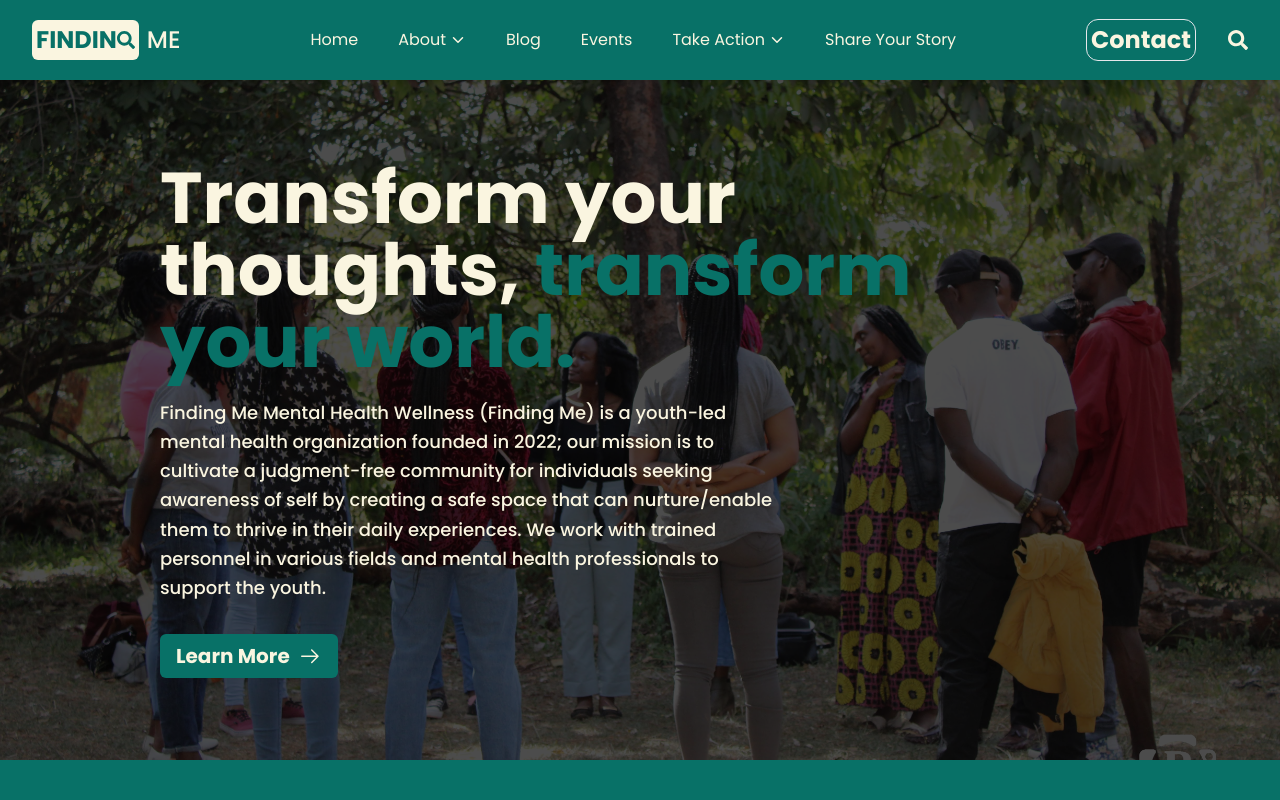
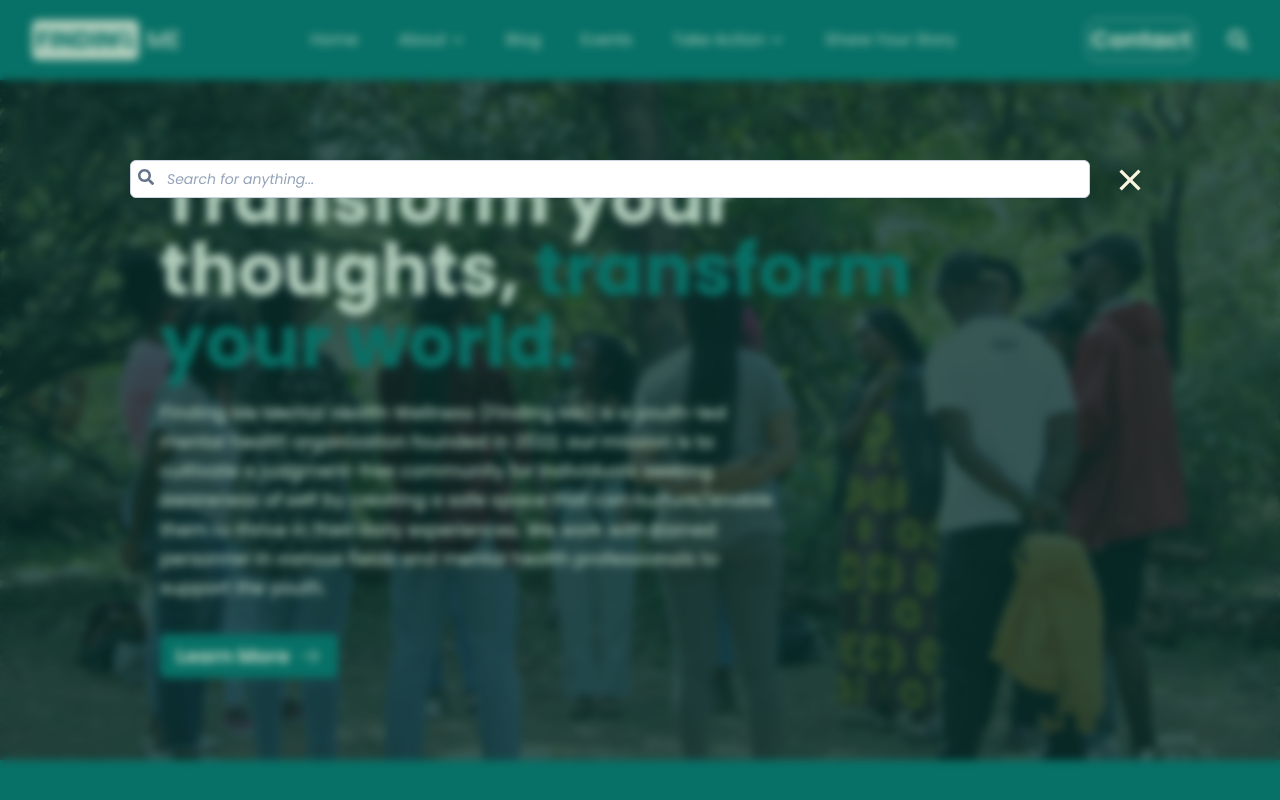
Before and after one commit to o-brayarn/finding-me, a React (Vite) app: page / in a window 1280 px wide. Both pictures are taken after a click on the button 1238 px from the left and 40 px from the top of the page. Shown: the top 800 px of the page. Built offline with nearby package versions, Linux system fonts and the light colour scheme.

Commit message:
add search component

```diff
--- a/src/components/Navbar.jsx
+++ b/src/components/Navbar.jsx
@@ -1,8 +1,9 @@
-import { useState } from "react";
+import { useEffect, useState } from "react";
 import { FaSearch } from "react-icons/fa";
 import { IoChevronDown } from "react-icons/io5";
 import { RiCloseLine, RiMenu3Fill } from "react-icons/ri";
 import { Link, useNavigate } from "react-router-dom";
+import Search from "./Search";
 
 const NavLinks = ({
   isOpen,
@@ -117,12 +118,31 @@ const NavLinks = ({
     </ul>
   );
 };
+
 const Navbar = () => {
   const [isOpen, setIsOpen] = useState(false);
   const [clickDropdown, setClickDropdown] = useState(false);
   const [isDropdown, setIsDropdown] = useState(false);
+  const [isSearchOpen, setIsSearchOpen] = useState(false);
 
   const navigate = useNavigate();
+
+  const toggleSearch = () => {
+    setIsSearchOpen(!isSearchOpen);
+  };
+
+  const DisableScroll = ({ open }) => {
+    useEffect(() => {
+      if (open) {
+        document.body.style.overflow = "hidden";
+      } else {
+        document.body.style.overflow = "unset";
+      }
+    }, [open]);
+
+    return null;
+  };
+
   return (
     <nav className="bg-[#087167] text-[#FAF5E0] sticky top-0 z-[20] shadow-sm">
       <div className="sm:me-5 sm:ms-5  flex justify-between items-center p-3 flex-wrap">
@@ -154,7 +174,10 @@ const Navbar = () => {
           >
             Contact
           </button>
-          <button className={`${!isOpen ? "" : "hidden"}`}>
+          <button
+            className={`${!isOpen ? "" : "hidden"}`}
+            onClick={toggleSearch}
+          >
             <FaSearch size={20} />
           </button>
 
@@ -177,6 +200,14 @@ const Navbar = () => {
             />
           </div>
         )}
+
+        {setIsSearchOpen && <DisableScroll open={isSearchOpen} />}
+
+        {isSearchOpen && (
+          <div className="fixed">
+            <Search toggleSearch={toggleSearch} />
+          </div>
+        )}
       </div>
     </nav>
   );
--- a/src/components/Search.jsx
+++ b/src/components/Search.jsx
@@ -1,16 +1,26 @@
 import { FaSearch } from "react-icons/fa";
+import { RiCloseLine } from "react-icons/ri";
 
-const Search = () => {
-  const filteredItems = () => {};
+const Search = ({ toggleSearch }) => {
   return (
-    <div className="flex justify-center items-center bg-[#FFFFFF] w-1/3 shadow-md">
-      <div className="flex flex-col justify-center">
-        <div>
-          <input type="text" placeholder="Find anything..." />
-          <FaSearch />
-        </div>
-        <div className=""></div>
+    <div className="flex justify-center items-start pt-40 bg-[#087167]/[30%] fixed inset-0 bg-opacity-80 backdrop-blur-sm z-40">
+      <div className="relative block w-3/4">
+        <span className="sr-only">Search</span>
+        <span className="absolute inset-y-0 left-0 flex items-center pl-2">
+          <svg className="sm:h-5 sm:w-5 h-4 w-4 fill-slate-300">
+            <FaSearch className="fill-slate-500" />
+          </svg>
+        </span>
+        <input
+          className="placeholder:italic sm:placeholder:text-[14px] placeholder:text-[12px] placeholder:text-slate-400 block bg-white w-full border border-slate-300 rounded-md py-2 pl-9 pr-3 shadow-sm focus:outline-none focus:border-sky-500 focus:ring-sky-500 focus:ring-1 sm:text-sm text-black "
+          placeholder="Search for anything..."
+          type="text"
+          name="search"
+        />
       </div>
+      <button onClick={toggleSearch} className="flex items-center ml-5">
+        <RiCloseLine size={40} />
+      </button>
     </div>
   );
 };
```
